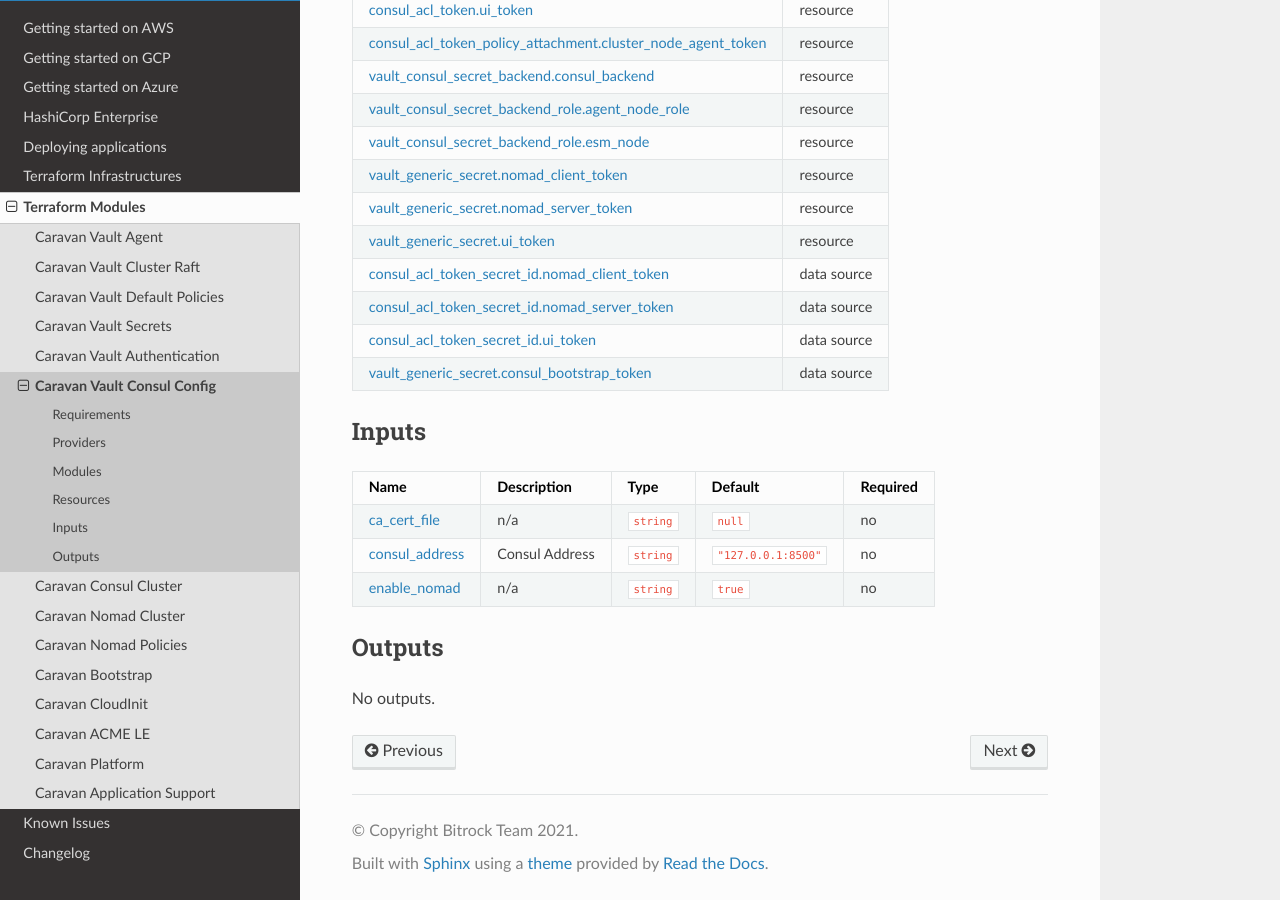
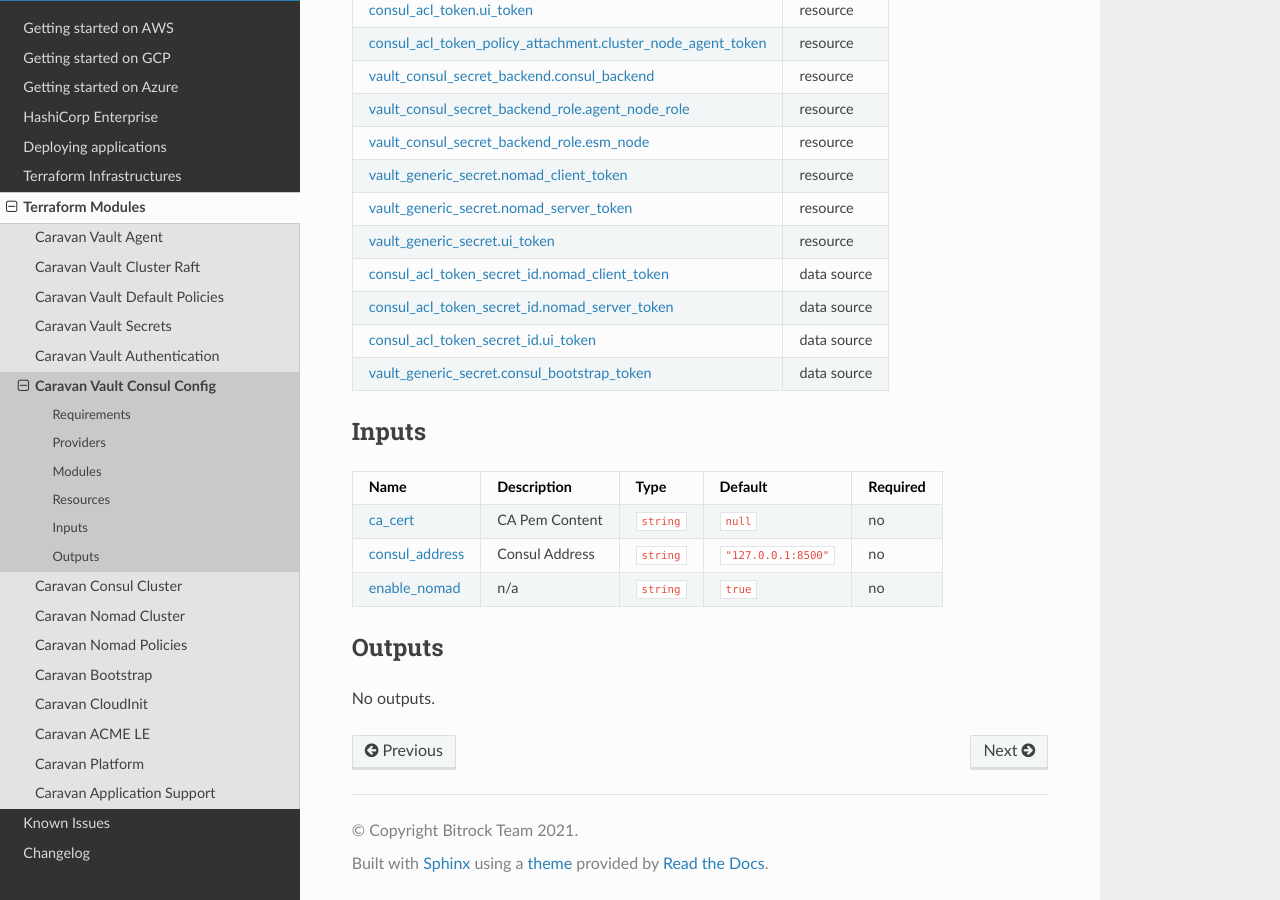
Before and after one commit to bitrockteam/caravanproject, a Sphinx documentation site: the page built from docs/caravan-vault/modules-vault-consul-config-README.md, in a window 1280 px wide and 900 px high, scrolled down 874 px. Built offline with Sphinx 7.4.7 and the Read the Docs theme 2.0.0, drawn with Linux system fonts in a browser that asks for light colours.

Commit message:
Update docs for bitrockteam/caravan-vault (#58)

```diff
--- a/docs/caravan-vault/modules-vault-consul-config-README.md
+++ b/docs/caravan-vault/modules-vault-consul-config-README.md
@@ -44,7 +44,7 @@ No modules.
 
 | Name | Description | Type | Default | Required |
 |------|-------------|------|---------|:--------:|
-| <a name="input_ca_cert_file"></a> [ca\_cert\_file](#input\_ca\_cert\_file) | n/a | `string` | `null` | no |
+| <a name="input_ca_cert"></a> [ca\_cert](#input\_ca\_cert) | CA Pem Content | `string` | `null` | no |
 | <a name="input_consul_address"></a> [consul\_address](#input\_consul\_address) | Consul Address | `string` | `"127.0.0.1:8500"` | no |
 | <a name="input_enable_nomad"></a> [enable\_nomad](#input\_enable\_nomad) | n/a | `string` | `true` | no |
 
```
